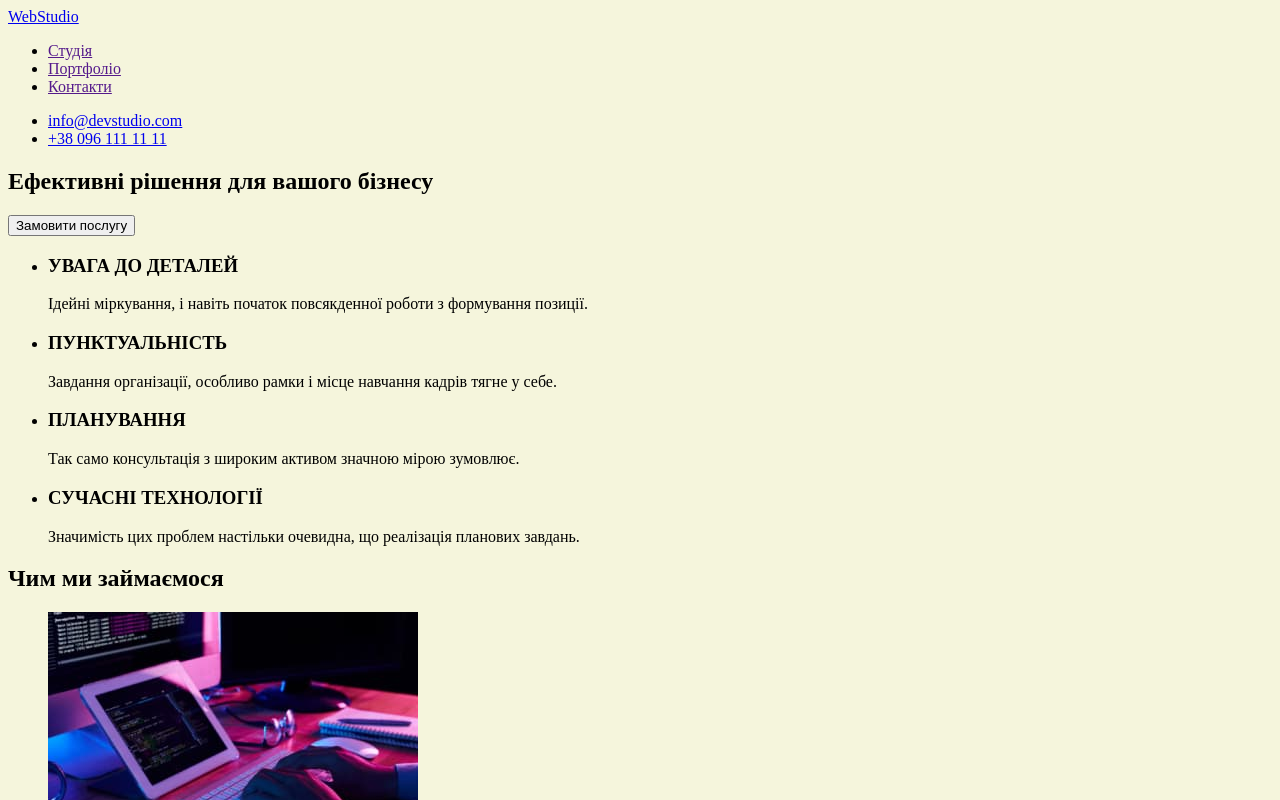
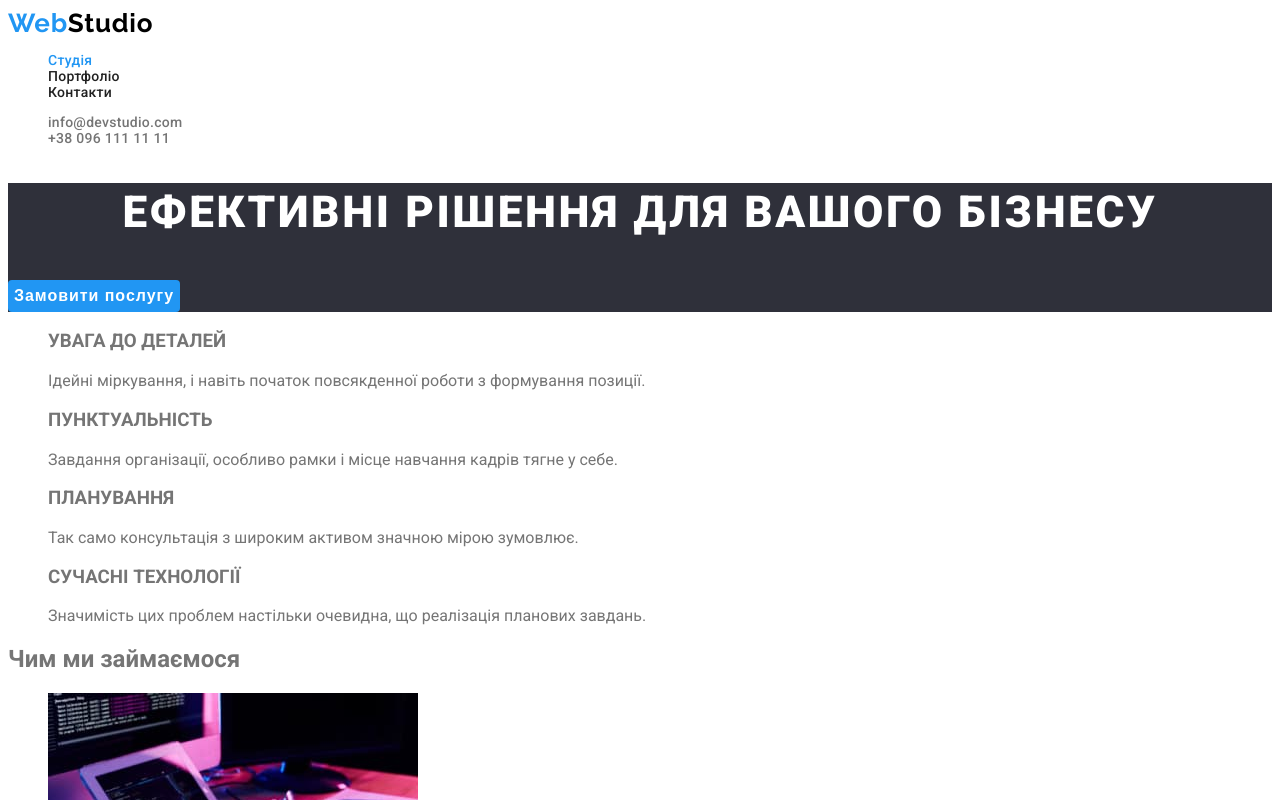
Before and after one commit to M-Farmaha/goit-markup-hw-02, a plain HTML site: page index.html in a window 1280 px wide. Shown: the top 800 px of the page. Drawn offline with Linux system fonts and the light colour scheme.

Commit message:
додав стилі для header та hero

```diff
--- a/css/styles.css
+++ b/css/styles.css
@@ -1,3 +1,87 @@
-body{
-    background-color: beige;
+:root {
+  --first-text-color: #757575;
+  --second-text-color: #212121;
+  --accent-color: #2196f3;
 }
+
+a {
+  text-decoration: none;
+}
+li {
+  list-style: none;
+}
+
+body {
+  background-color: #ffffff;
+  color: var(--first-text-color);
+  font-family: "Roboto", sans-serif;
+  font-weight: 400;
+}
+
+/* logo */
+.logo {
+  font-family: "Raleway", sans-serif;
+  color: #000000;
+  font-weight: 700;
+  font-size: 26px;
+  line-height: 1.19;
+  letter-spacing: 0.03em;
+}
+.logo span {
+  color: var(--accent-color);
+}
+
+/* navigation */
+.nav,
+.contact {
+  font-weight: 500;
+  font-size: 14px;
+  line-height: 1.14;
+  letter-spacing: 0.02em;
+}
+.nav-link-current {
+  color: var(--accent-color);
+}
+.nav-link {
+  color: var(--second-text-color);
+}
+.contact-link {
+  color: var(--first-text-color);
+}
+
+.nav-link:hover,
+.nav-link:focus,
+.contact-link:hover,
+.contact-link:focus {
+  color: var(--accent-color);
+}
+
+/* hero */
+.hero {
+  background-color: #2f303a;
+}
+.hero-title {
+  font-weight: 900;
+  font-size: 44px;
+  line-height: 1.36;
+  text-align: center;
+  letter-spacing: 0.06em;
+  text-transform: uppercase;
+  color: #ffffff;
+}
+.hero-btn {
+  font-weight: 700;
+  font-size: 16px;
+  line-height: 1.88;
+  display: flex;
+  align-items: center;
+  text-align: center;
+  letter-spacing: 0.06em;
+  color: #ffffff;
+  border: none;
+  border-radius: 4px;
+  background-color: var(--accent-color);
+  cursor: pointer;
+}
+
+/* переваги */
--- a/index.html
+++ b/index.html
@@ -5,32 +5,40 @@
     <meta http-equiv="X-UA-Compatible" content="IE=edge" />
     <meta name="viewport" content="width=device-width, initial-scale=1.0" />
     <title>WebStudio</title>
-    <link rel="stylesheet" href="./css/styles.css">
+    <link rel="preconnect" href="https://fonts.googleapis.com" />
+    <link rel="preconnect" href="https://fonts.gstatic.com" crossorigin />
+    <link href="https://fonts.googleapis.com/css2?family=Raleway:wght@700&family=Roboto:wght@400;500;700;900&display=swap" rel="stylesheet" />
+    <link rel="stylesheet" href="./css/styles.css" />
   </head>
 
   <body>
+
     <header>
-      <a href="./index.html">WebStudio</a>
-      <nav>
-        <ul>
-          <li><a href="">Студія</a></li>
-          <li><a href="">Портфоліо</a></li>
-          <li><a href="">Контакти</a></li>
+      <!-- logo -->
+      <a href="./index.html" class="logo"><span>Web</span>Studio</a>
+
+      <!-- navigation -->
+      <nav class="nav">
+        <ul class="nav-list">
+          <li class="nav-item"><a class="nav-link-current" href="">Студія</a></li>
+          <li class="nav-item"><a class="nav-link" href="">Портфоліо</a></li>
+          <li class="nav-item"><a class="nav-link" href="">Контакти</a></li>
         </ul>
       </nav>
-      <ul>
-        <li><a href="mailto:info@devstudio.com">info@devstudio.com</a></li>
-        <li><a href="tel:+380961111111">+38 096 111 11 11</a></li>
+      <ul class="contact">
+        <li class="contact-item"><a class="contact-link" href="mailto:info@devstudio.com">info@devstudio.com</a></li>
+        <li class="contact-item"><a class="contact-link" href="tel:+380961111111">+38 096 111 11 11</a></li>
       </ul>
     </header>
 
     <main>
       <!--hero-->
-      <section>
-        <h1>Ефективні рішення для вашого бізнесу</h1>
-        <button type="button">Замовити послугу</button>
+      <section class="hero">
+        <h1 class="hero-title">Ефективні рішення для вашого бізнесу</h1>
+        <button class="hero-btn" type="button">Замовити послугу</button>
       </section>
 
+      <!-- переваги -->
       <section>
         <h2 hidden>Переваги</h2>
         <ul>
@@ -53,6 +61,7 @@
         </ul>
       </section>
 
+      <!-- work -->
       <section>
         <h2>Чим ми займаємося</h2>
         <ul>
@@ -62,6 +71,7 @@
         </ul>
       </section>
 
+      <!-- team -->
       <section>
         <h2>Наша команда</h2>
         <ul>
@@ -90,7 +100,7 @@
     </main>
 
     <footer>
-      <a href="./index.html">WebStudio</a>
+      <a href="./index.html" class="logo"><span>Web</span>Studio</a>
       <address>
         <ul>
           <li><a href="https://goo.gl/maps/GGHUYbkFzDP6m6Ls8" target="_blank" rel="noopener noreferrer">м. Київ, пр-т Лесі Українки, 26</a></li>
```
